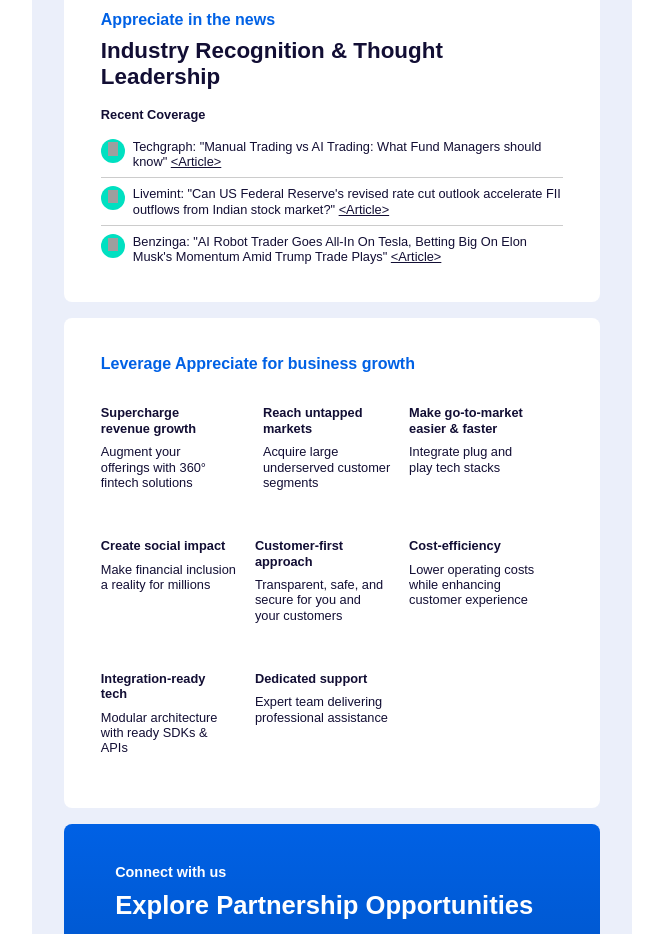
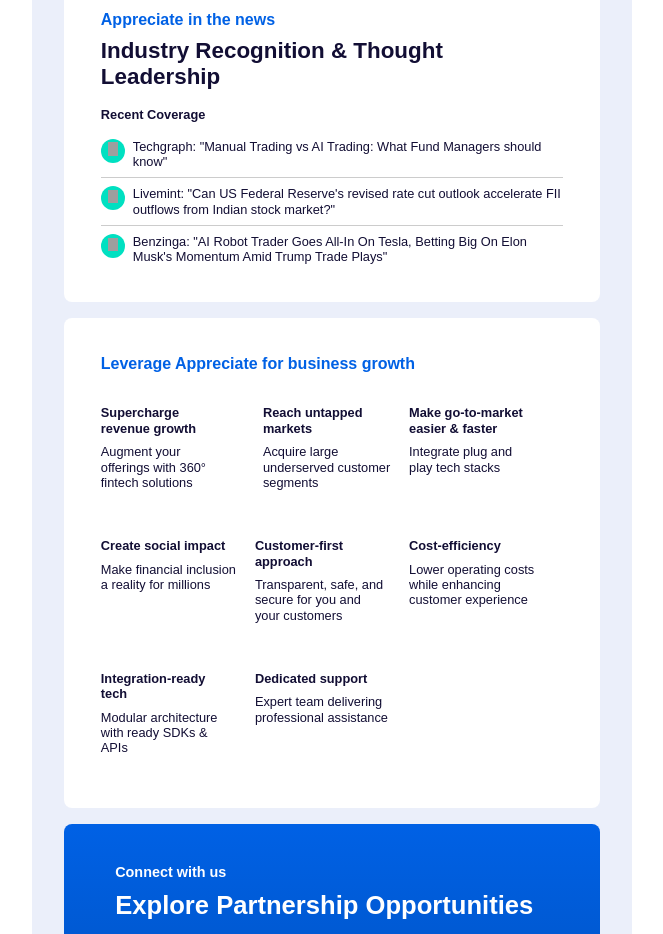
Before and after one commit to jayant413/appreciate, a plain HTML site: page index.html in a window 1280 px wide. Shown: the part 2540-3474 px from the top of the page, without its empty margins (308-971 px from the left). Drawn offline with Linux system fonts and the light colour scheme; grey boxes are pictures that could not be loaded.

Commit message:
fix: links

```diff
--- a/index.html
+++ b/index.html
@@ -347,13 +347,12 @@
                     color: #120e34;
                   "
                 >
-                  Techgraph: "Manual Trading vs AI Trading: What Fund Managers
-                  should know"
                   <a
                     href="https://techgraph.co/opinions/manual-trading-ai-trading-what-fund-managers-should-know/"
-                    style="color: #120e34; text-decoration: underline"
+                    style="color: #120e34; text-decoration: none"
                   >
-                    &lt;Article&gt;</a
+                    Techgraph: "Manual Trading vs AI Trading: What Fund Managers
+                    should know"</a
                   >
                 </td>
               </tr>
@@ -397,13 +396,12 @@
                     color: #120e34;
                   "
                 >
-                  Livemint: "Can US Federal Reserve's revised rate cut outlook
-                  accelerate FII outflows from Indian stock market?"
                   <a
                     href="https://www.livemint.com/market/stock-market-news/us-federal-reserves-stricter-stance-may-lead-to-reduced-foreign-inflows-in-indian-markets-predict-experts-11734672913312.html"
-                    style="color: #120e34; text-decoration: underline"
+                    style="color: #120e34; text-decoration: none"
                   >
-                    &lt;Article&gt;</a
+                    Livemint: "Can US Federal Reserve's revised rate cut outlook
+                    accelerate FII outflows from Indian stock market?"</a
                   >
                 </td>
               </tr>
@@ -438,14 +436,13 @@
                     color: #120e34;
                   "
                 >
-                  Benzinga: "AI Robot Trader Goes All-In On Tesla, Betting Big
-                  On Elon Musk's Momentum Amid Trump Trade Plays"
                   <a
                     href="https://www.benzinga.com/markets/24/12/42384569/ai-robot-trader-goes-all-in-on-tesla-betting-big-on-elon-musks-momentum-amid-trump-trade-plays"
-                    style="color: #120e34; text-decoration: underline"
+                    style="color: #120e34; text-decoration: none"
                   >
-                    &lt;Article&gt;</a
-                  >
+                    Benzinga: "AI Robot Trader Goes All-In On Tesla, Betting Big
+                    On Elon Musk's Momentum Amid Trump Trade Plays"
+                  </a>
                 </td>
               </tr>
             </table>
```
